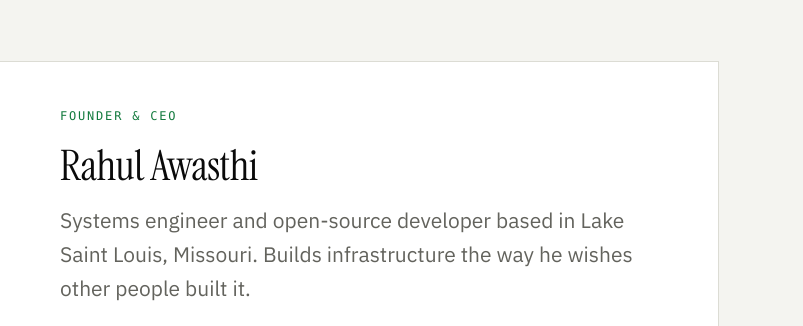
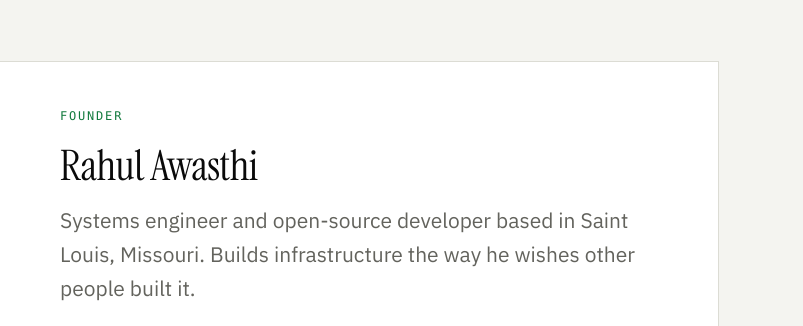
Before and after one commit to codehost-commit/devlink365-website, a plain HTML site: page team.html in a window 1280 px wide. Shown: the part 416-742 px from the top of the page, 477-1280 px from the left. Drawn offline with Linux system fonts and the light colour scheme.

Commit message:
Update founder bio

```diff
--- a/team.html
+++ b/team.html
@@ -4,7 +4,7 @@
 <meta charset="utf-8">
 <meta name="viewport" content="width=device-width, initial-scale=1">
 <title>DevLink // Team</title>
-<meta name="description" content="The developer behind DevLink365. Rahul Awasthi, Founder and CEO.">
+<meta name="description" content="The developer behind DevLink365. Rahul Awasthi, Founder.">
 <link rel="canonical" href="https://devlink365.dev/team.html">
 <meta name="theme-color" content="#f4f4f0">
 <link rel="icon" href="/assets/img/favicon.svg" type="image/svg+xml">
@@ -62,14 +62,14 @@
 
     <div class="team-card" data-reveal>
       <div class="team-card__photo">
-        <img src="/assets/img/rahul.png" alt="Rahul Awasthi, Founder and CEO of DevLink365">
+        <img src="/assets/img/rahul.png" alt="Rahul Awasthi, Founder of DevLink365">
       </div>
 
       <div class="team-card__body">
-        <p class="eyebrow">Founder &amp; CEO</p>
+        <p class="eyebrow">Founder</p>
         <h2>Rahul Awasthi</h2>
         <p class="lead">
-          Systems engineer and open-source developer based in Lake Saint Louis,
+          Systems engineer and open-source developer based in Saint Louis,
           Missouri. Builds infrastructure the way he wishes other people built it.
         </p>
 
```
